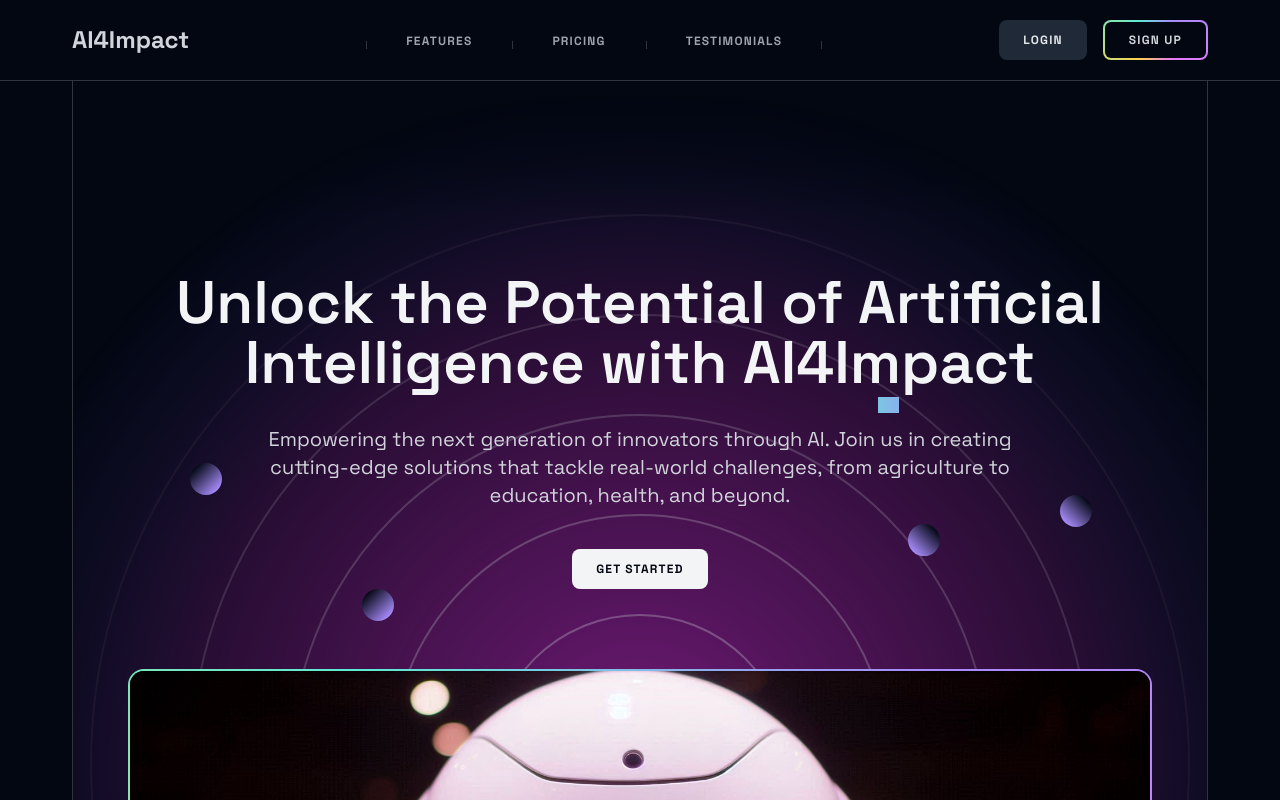
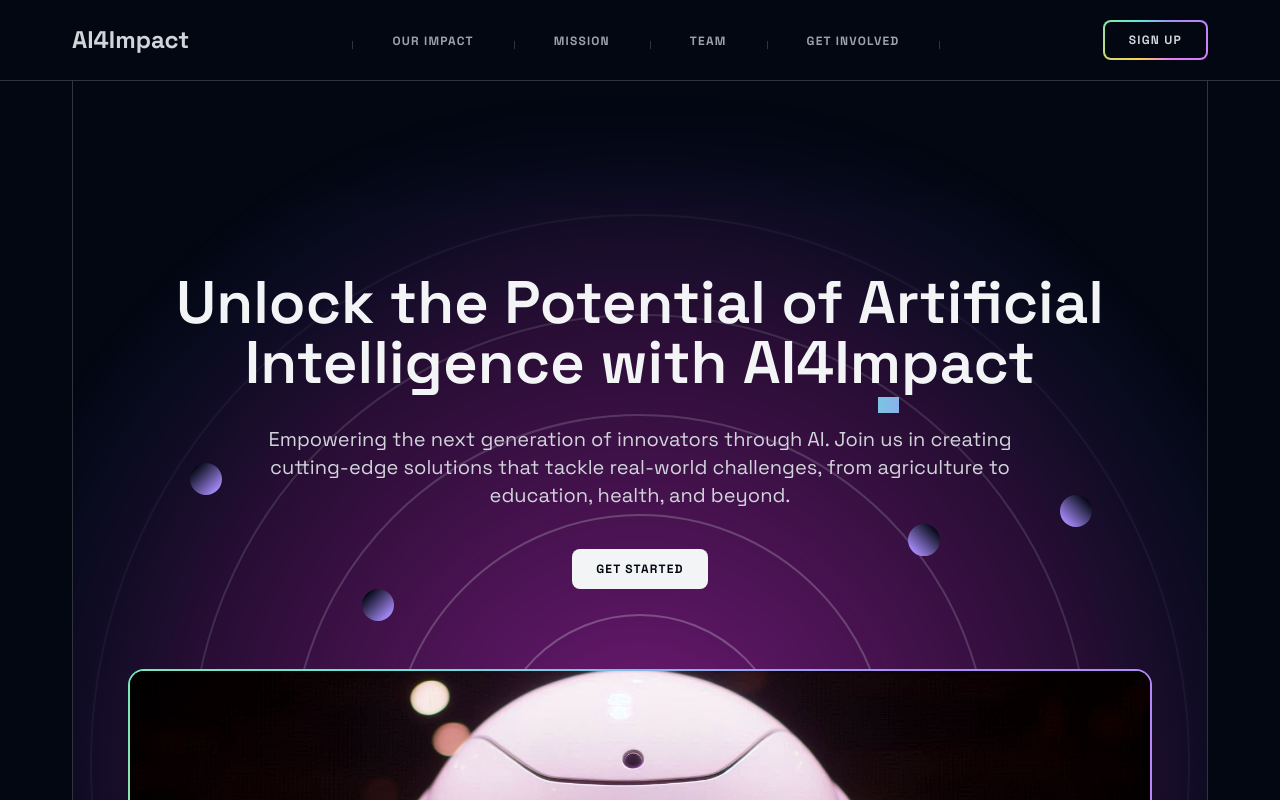
Before and after one commit to chrismazi/AI4IMPACT, a Next.js app: page / in a window 1280 px wide. Shown: the top 800 px of the page. Built offline with nearby package versions, Linux system fonts and the light colour scheme; grey boxes are pictures that could not be loaded.

Commit message:
commit changes

```diff
--- a/src/sections/Footer.tsx
+++ b/src/sections/Footer.tsx
@@ -8,12 +8,12 @@ import { FontAwesomeIcon } from "@fortawesome/react-fontawesome";
 
 export const navItems = [
   {
-    name: "Features",
+    name: "Our Impact ",
     href: "#features",
   },
   {
-    name: "Pricing",
-    href: "#pricing",
+    name: "Mission",
+    href: "#mission",
   },
   {
     name: "Team",
--- a/src/sections/Header.tsx
+++ b/src/sections/Header.tsx
@@ -6,25 +6,26 @@ import { Orbit } from "@/components/Orbit";
 
 export const navItems = [
   {
-    name: "Features",
-    href: "#features",
+    name: "Our Impact ",
+    href: "#impact",
   },
   {
-    name: "Pricing",
-    href: "#pricing",
+    name: "Mission",
+    href: "#mission",
+  },
+
+  {
+    name: "Team",
+    href: "#team",
   },
   {
-    name: "Testimonials",
-    href: "#testimonials",
+    name: "Get Involved",
+    href: "#",
   },
 ];
 
 export const loginItems = [
-  {
-    buttonVariant: "tertiary",
-    name: "Login",
-    href: "#login",
-  },
+
   {
     buttonVariant: "primary",
     name: "Sign Up",
```
